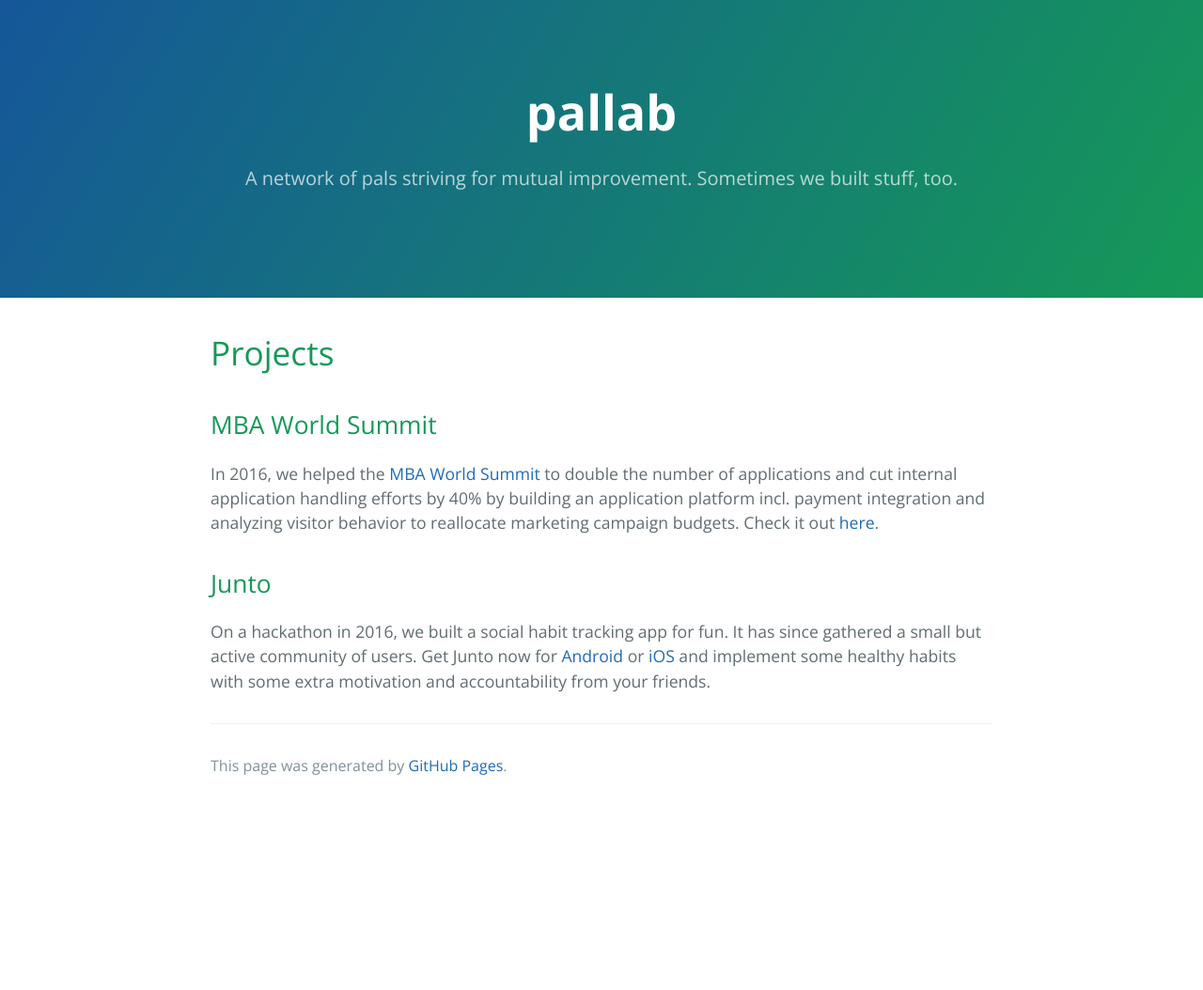
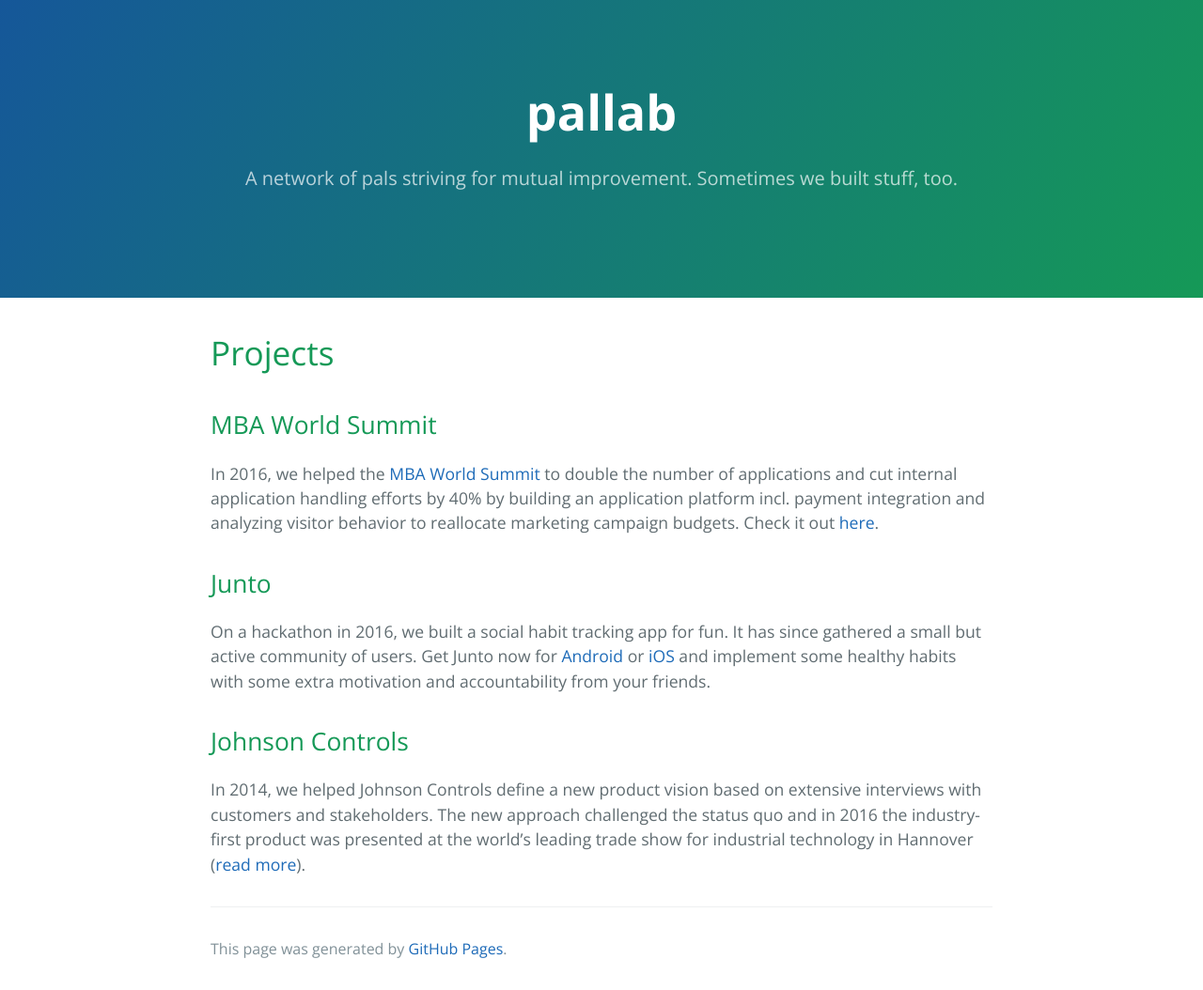
Before and after one commit to pal-lab/pal-lab.github.io, a Jekyll site: the page built from index.md, in a window 1280 px wide. Shown: the whole page at 94% size. Built offline with Jekyll 4.4.1, drawn with Linux system fonts in a browser that asks for light colours; our own code applies the rules of GitHub Pages for plain Markdown files; before the commit the page ends 900 px from its top, so only the background shows below that.

Commit message:
added JCI

```diff
--- a/index.md
+++ b/index.md
@@ -13,3 +13,8 @@ In 2016, we helped the [MBA World Summit](http://mbaworldsummit.com/) to double
 ## [](#header-2)Junto
 
 On a hackathon in 2016, we built a social habit tracking app for fun. It has since gathered a small but active community of users. Get Junto now for [Android](https://play.google.com/store/apps/details?id=io.pallab.junto) or [iOS](https://itunes.apple.com/us/app/junto-mutual-improvement/id1326121611?mt=8) and implement some healthy habits with some extra motivation and accountability from your friends.
+
+
+## [](#header-2)Johnson Controls
+
+In 2014, we helped Johnson Controls define a new product vision based on extensive interviews with customers and stakeholders. The new approach challenged the status quo and in 2016 the industry-first product was presented at the world's leading trade show for industrial technology in Hannover ([read more](http://www.johnsoncontrols.com/de_de/-/media/jci/be/germany/chillers/files/be_ykwkk_brochure_de.pdf?la=de)).
```
